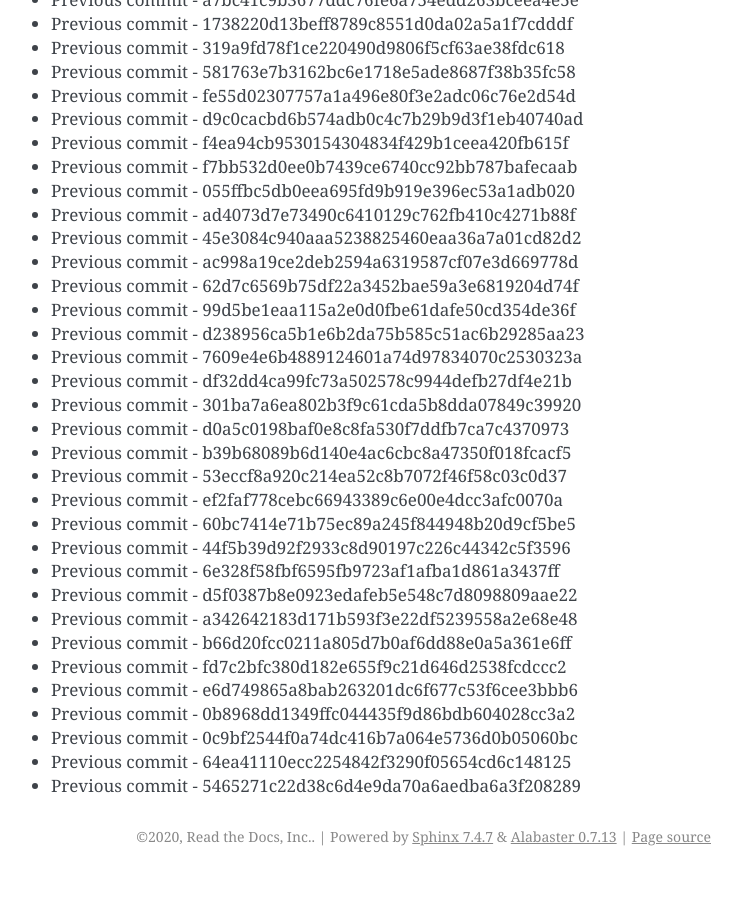
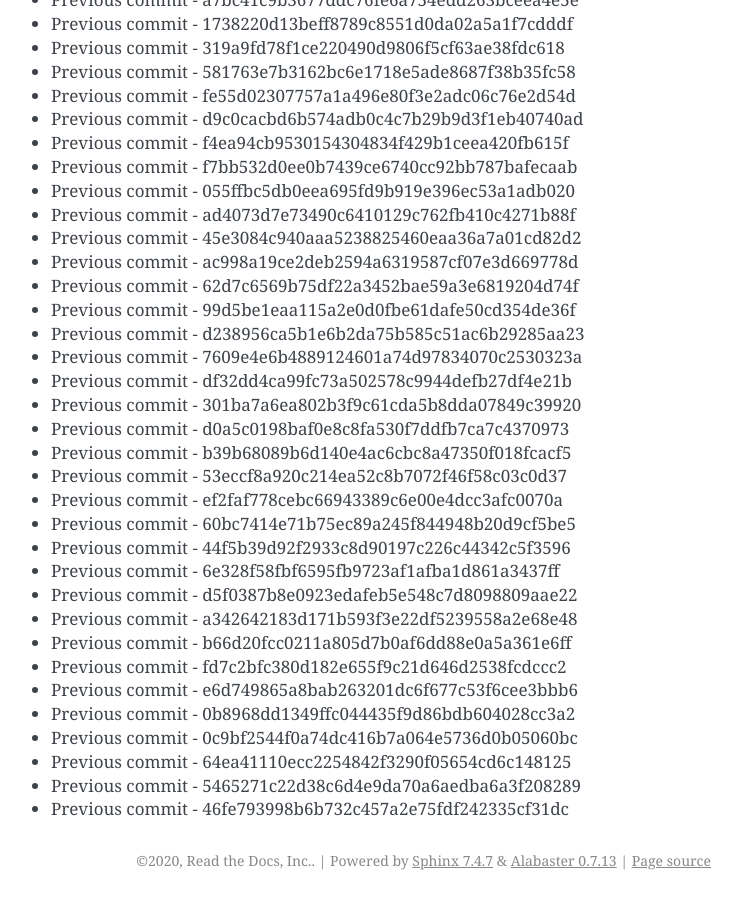
Before and after one commit to readthedocs/rtd-git-stresstest, a Sphinx documentation site: the page built from docs/updates.rst, in a window 1280 px wide and 900 px high, scrolled down 61361 px. Shown: the whole window, without its empty margins (399-1141 px from the left). Built offline with Sphinx 7.4.7, drawn with Linux system fonts in a browser that asks for light colours; before the commit the page ends 62237 px from its top, so only the background shows below that.

Commit message:
Generating commit from previous: 46fe793998b6b732c457a2e75fdf242335cf31dc

```diff
--- a/docs/updates.rst
+++ b/docs/updates.rst
@@ -2610,3 +2610,4 @@ It can be tested for any performance characteristics.
 * Previous commit - 0c9bf2544f0a74dc416b7a064e5736d0b05060bc
 * Previous commit - 64ea41110ecc2254842f3290f05654cd6c148125
 * Previous commit - 5465271c22d38c6d4e9da70a6aedba6a3f208289
+* Previous commit - 46fe793998b6b732c457a2e75fdf242335cf31dc
```
